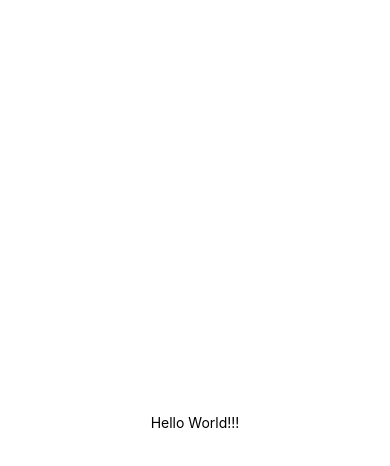
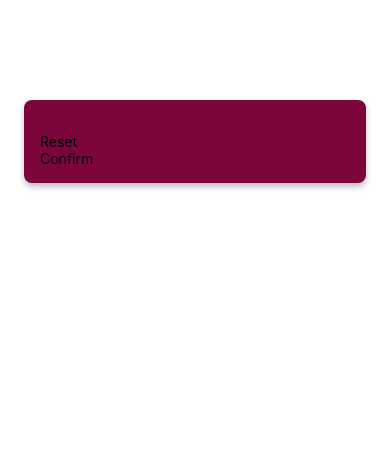
Before and after one commit to Antharithm/numberGuessingApp, a React Native app in the folder numberGuessingApp/: screen / in a window 390 px wide. Shown: the top 466 px of the page. Built offline with nearby package versions, Linux system fonts and the light colour scheme.

Commit message:
added screens

```diff
--- a/numberGuessingApp/App.js
+++ b/numberGuessingApp/App.js
@@ -1,20 +1,9 @@
-import { StatusBar } from "expo-status-bar";
-import { StyleSheet, Text, View } from "react-native";
+import { StyleSheet } from "react-native";
+
+import StartGameScreen from "./screens/StartGameScreen";
 
 export default function App() {
-  return (
-    <View style={styles.container}>
-      <Text>Hello World!!!</Text>
-      <StatusBar style="auto" />
-    </View>
-  );
+  return <StartGameScreen />;
 }
 
-const styles = StyleSheet.create({
-  container: {
-    flex: 1,
-    backgroundColor: "#fff",
-    alignItems: "center",
-    justifyContent: "center",
-  },
-});
+const styles = StyleSheet.create({});
--- /dev/null
+++ b/numberGuessingApp/component/PrimaryButton.js
@@ -0,0 +1,11 @@
+import { View, Text, StyleSheet } from "react-native";
+
+function PrimaryButton({ children }) {
+  return (
+    <View>
+      <Text>{children}</Text>
+    </View>
+  );
+}
+
+export default PrimaryButton;
--- /dev/null
+++ b/numberGuessingApp/screens/StartGameScreen.js
@@ -0,0 +1,29 @@
+import { TextInput, View, StyleSheet } from "react-native";
+import PrimaryButton from "../component/PrimaryButton";
+
+function StartGameScreen() {
+  return (
+    <View style={styles.inputContainer}>
+      <TextInput />
+      <PrimaryButton>Reset</PrimaryButton>
+      <PrimaryButton>Confirm</PrimaryButton>
+    </View>
+  );
+}
+
+export default StartGameScreen;
+
+const styles = StyleSheet.create({
+  inputContainer: {
+    marginTop: 100,
+    marginHorizontal: 24,
+    padding: 16,
+    backgroundColor: "#7c063c",
+    borderRadius: 8,
+    elevation: 4, // andriod shadow component
+    shadowColor: "black",
+    shadowOffset: { width: 0, height: 4 },
+    shadowRadius: 6,
+    shadowOpacity: 0.25,
+  },
+});
```
Also changed, not shown: numberGuessingApp/screens/GameOverScreen.js (added), numberGuessingApp/screens/GameScreen.js (added).
